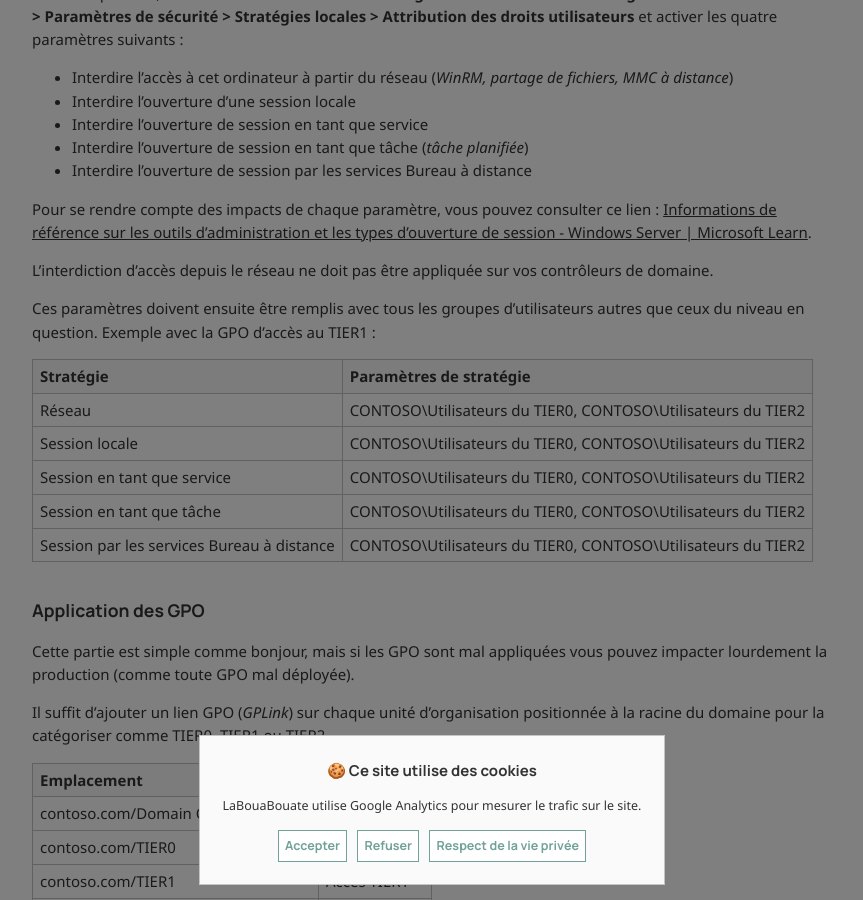
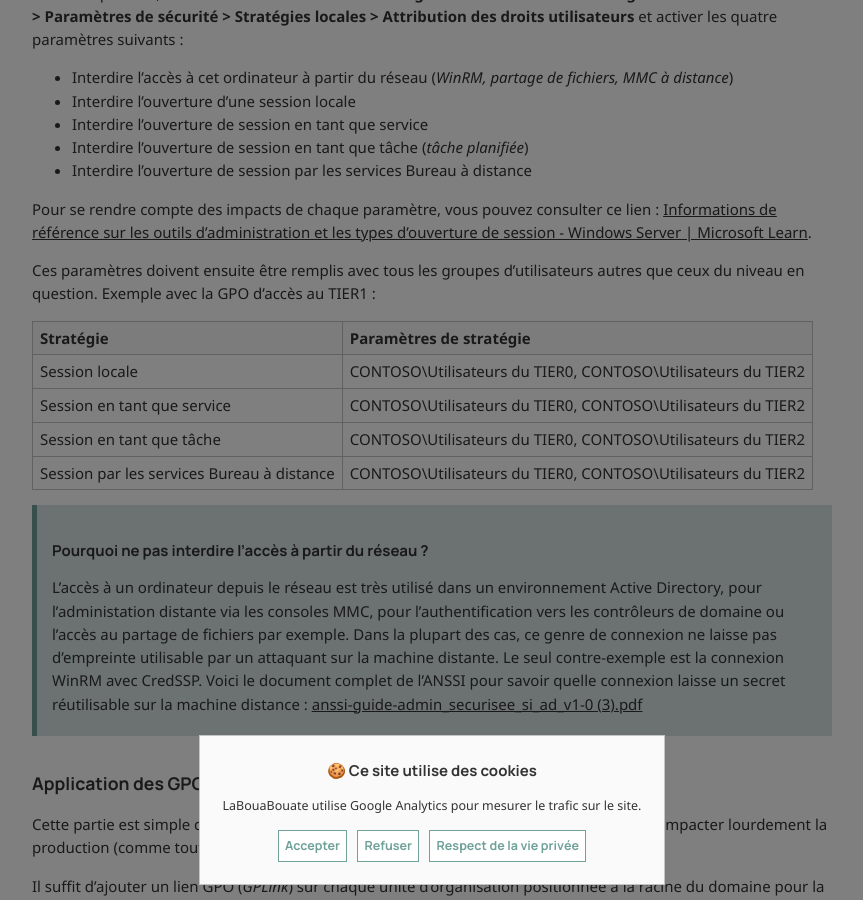
Before and after one commit to leobouard/leobouard.github.io, a Jekyll site: the page built from _posts/2024-11-01-tiering-model-005.md, in a window 1280 px wide and 900 px high, scrolled down 1082 px. Shown: the whole window, without its empty margins (208-1071 px from the left). Built offline with Jekyll 4.4.1, drawn with Linux system fonts in a browser that asks for light colours; nearby versions of some CDN libraries; some web fonts are replaced.

Commit message:
Update 2024-11-01-tiering-model-005.md

```diff
--- a/_posts/2024-11-01-tiering-model-005.md
+++ b/_posts/2024-11-01-tiering-model-005.md
@@ -47,17 +47,19 @@ Pour chaque GPO, se rendre au chemin suivant : **Configuration ordinateur > Stra
 
 Pour se rendre compte des impacts de chaque paramètre, vous pouvez consulter ce lien : [Informations de référence sur les outils d’administration et les types d’ouverture de session - Windows Server \| Microsoft Learn](https://learn.microsoft.com/fr-fr/windows-server/identity/securing-privileged-access/reference-tools-logon-types).
 
-L'interdiction d'accès depuis le réseau ne doit pas être appliquée sur vos contrôleurs de domaine.
-
 Ces paramètres doivent ensuite être remplis avec tous les groupes d'utilisateurs autres que ceux du niveau en question. Exemple avec la GPO d'accès au TIER1 :
 
 Stratégie | Paramètres de stratégie
 --------- | -----------------------
-Réseau | CONTOSO\Utilisateurs du TIER0, CONTOSO\Utilisateurs du TIER2
 Session locale | CONTOSO\Utilisateurs du TIER0, CONTOSO\Utilisateurs du TIER2
 Session en tant que service | CONTOSO\Utilisateurs du TIER0, CONTOSO\Utilisateurs du TIER2
 Session en tant que tâche | CONTOSO\Utilisateurs du TIER0, CONTOSO\Utilisateurs du TIER2
 Session par les services Bureau à distance | CONTOSO\Utilisateurs du TIER0, CONTOSO\Utilisateurs du TIER2
+
+> #### Pourquoi ne pas interdire l'accès à partir du réseau ?
+>
+> L'accès à un ordinateur depuis le réseau est très utilisé dans un environnement Active Directory, pour l'administation distante via les consoles MMC, pour l'authentification vers les contrôleurs de domaine ou l'accès au partage de fichiers par exemple. Dans la plupart des cas, ce genre de connexion ne laisse pas d'empreinte utilisable par un attaquant sur la machine distante. Le seul contre-exemple est la connexion WinRM avec CredSSP.
+> Voici le document complet de l'ANSSI pour savoir quelle connexion laisse un secret réutilisable sur la machine distance : [anssi-guide-admin_securisee_si_ad_v1-0 (3).pdf](https://cyber.gouv.fr/sites/default/files/document/anssi-guide-admin_securisee_si_ad_v1-0%20%283%29.pdf)
 
 ### Application des GPO
 
```
